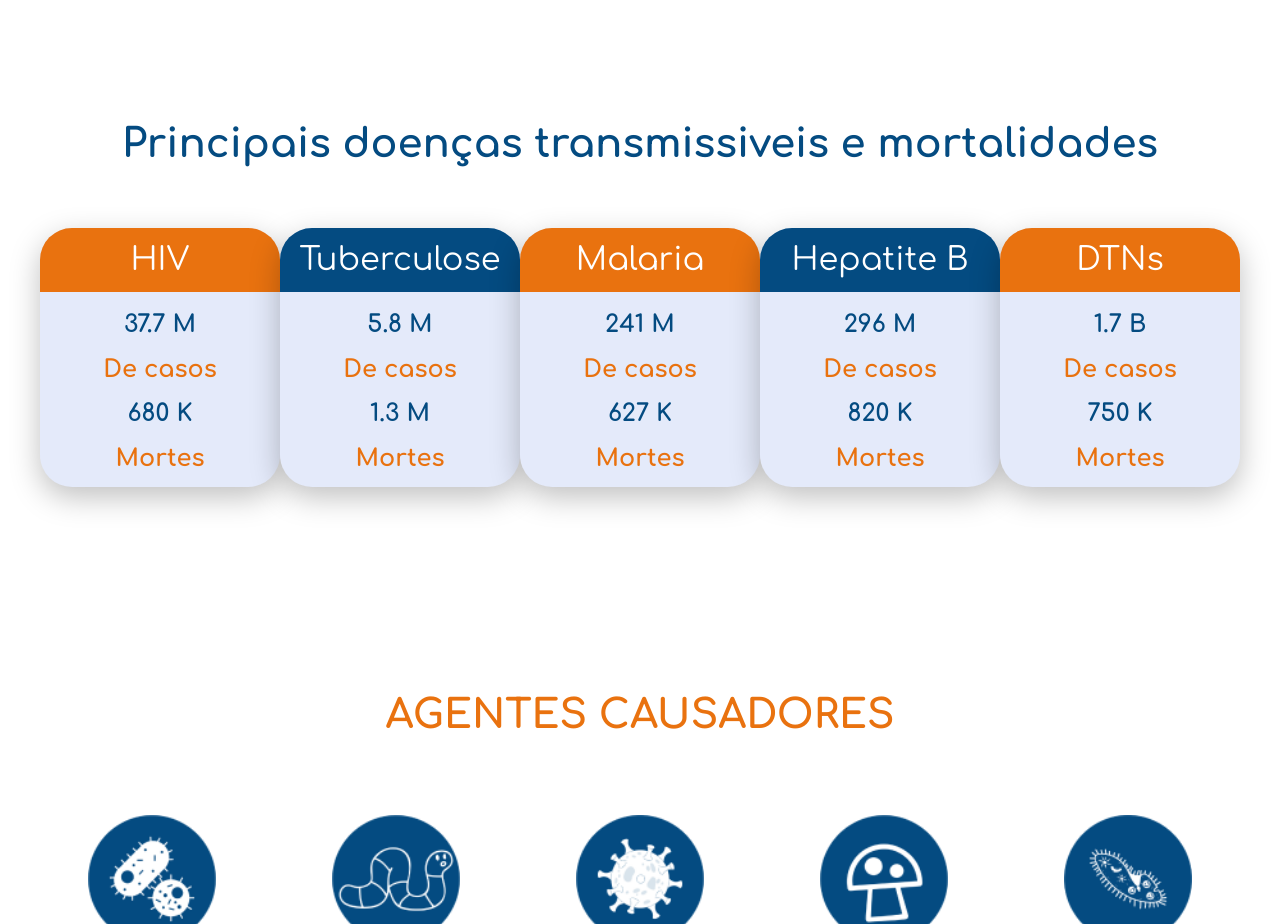
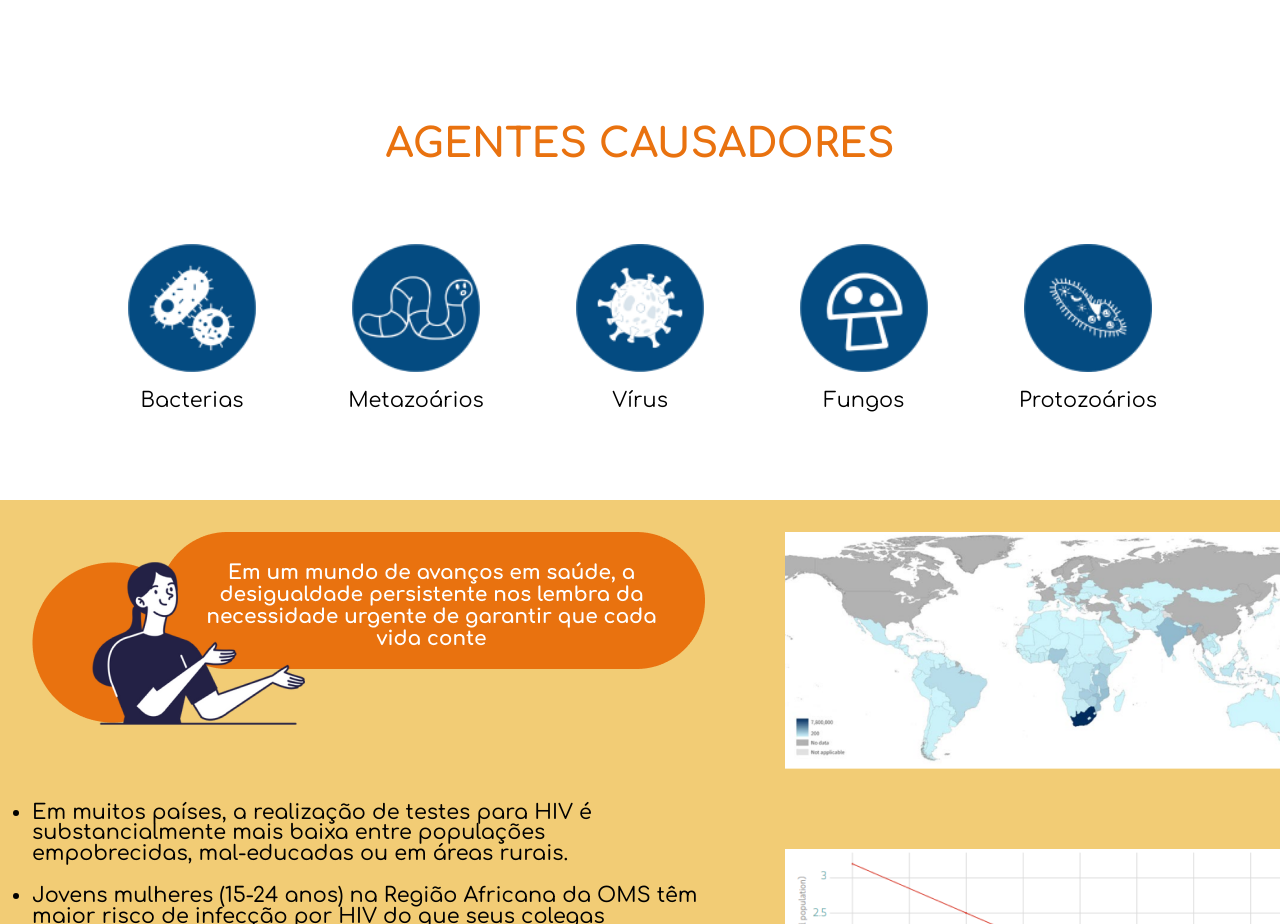
Before and after one commit to Babi-Tech-Cara-4-All/Babi-Tech-Care-4-All-App, a React (Vite) app: page /Prevencao-Doenca-Transmissiveis in a window 1280 px wide. Shown: the part 1320-2244 px from the top of the page. Built offline with nearby package versions, Linux system fonts and the light colour scheme.

Commit message:
style: Header invisible when scroll

```diff
--- a/src/Components/Botao/Botao.module.scss
+++ b/src/Components/Botao/Botao.module.scss
@@ -9,6 +9,7 @@
   font-weight: 700;
   padding: 0.9rem 1.7rem;
   text-wrap: nowrap;
+  cursor: pointer;
 }
 
 .azul {
@@ -22,5 +23,5 @@
   font-weight: 700;
   padding: 0.9rem 1.7rem;
   text-wrap: nowrap;
-
+  cursor: pointer;
 }
--- a/src/Components/Header/Header.jsx
+++ b/src/Components/Header/Header.jsx
@@ -2,11 +2,13 @@ import styles from "./Header.module.scss";
 import babiMed from "../../assets/BabiMed.png";
 import { useNavigate } from "react-router-dom";
 import Botao from "../Botao/Botao";
-import { useState } from "react";
+import { useEffect, useState } from "react";
 
 const Header = () => {
   const navigate = useNavigate();
   const [dropdownOpen, setDropdownOpen] = useState(false);
+  const [prevScrollPos, setPrevScrollPos] = useState(window.pageYOffset);
+  const [visible, setVisible] = useState(true);
 
   const handleDropdownToggle = () => {
     setDropdownOpen(!dropdownOpen);
@@ -17,8 +19,28 @@ const Header = () => {
     navigate(`${route}`);
   }
 
+  const handleScroll = () => {
+    const currentScrollPos = window.pageYOffset;
+    const isScrollingUp = prevScrollPos > currentScrollPos;
+
+    setPrevScrollPos(currentScrollPos);
+
+    if (isScrollingUp || currentScrollPos === 0) {
+      setVisible(true);
+    } else {
+      setVisible(false);
+    }
+  };
+
+  useEffect(() => {
+    window.addEventListener("scroll", handleScroll);
+    return () => {
+      window.removeEventListener("scroll", handleScroll);
+    };
+  }, [prevScrollPos]);
+
   return (
-    <header className={styles.headerContainer}>
+    <header className={`${styles.headerContainer} ${visible ? styles.visible : styles.hidden}`}>
       <div className={styles.logoContainer} onClick={() => navigateTo("/")}>
         <img className={styles.logo} src={babiMed} alt="Logo" />
         <h1 className={styles.title}>BABIMED</h1>
@@ -45,7 +67,7 @@ const Header = () => {
                   <li
                     onClick={() => {
                       navigateTo("/Tratamento-Doencas-Nao-Transmissiveis");
-                      handleDropdownToggle()
+                      handleDropdownToggle();
                     }}
                   >
                     Combate a doenças transmissíveis
@@ -53,7 +75,7 @@ const Header = () => {
                   <li
                     onClick={() => {
                       navigateTo("/Prevencao-Doenca-Transmissiveis");
-                      handleDropdownToggle()
+                      handleDropdownToggle();
                     }}
                   >
                     Prevenção e tratamento de doenças não transmissíveis
--- a/src/Components/Header/Header.module.scss
+++ b/src/Components/Header/Header.module.scss
@@ -83,3 +83,11 @@
 
   }
 }
+
+.visible {
+  top: 0;
+}
+
+.hidden {
+  top: -15rem;
+}
--- a/src/Pages/DoençasTransmissiveis/DoencaTransmissiveis.jsx
+++ b/src/Pages/DoençasTransmissiveis/DoencaTransmissiveis.jsx
@@ -16,6 +16,7 @@ import grafico from "../../assets/imgDoencasTransmissiveis/grafico.png";
 import muqueDaMedica from "../../assets/imgDoencasTransmissiveis/muqueDaMedica.png";
 import helpHumanidade from "../../assets/imgDoencasTransmissiveis/helpHumanidade.png";
 import medicoTecnologico from "../../assets/imgDoencasTransmissiveis/medicoTecnologico.png";
+
 
 const DoencaTransmissiveis = () => {
   return (
@@ -44,41 +45,6 @@ const DoencaTransmissiveis = () => {
                   transmissíveis.
                 </h3>
               </div>
-            </div>
-          </section>
-          <section className={styles.gridDoencas}>
-            <h2>Principais doenças transmissiveis e mortalidades</h2>
-            <div className={styles.gridDoencasContainer}>
-              <DoencaTransmissivel
-                cor="azul"
-                nome="HIV"
-                casos="37.7 M"
-                mortes="680 K"
-              />
-              <DoencaTransmissivel
-                cor="laranja"
-                nome="Tuberculose"
-                casos="5.8 M"
-                mortes="1.3 M"
-              />
-              <DoencaTransmissivel
-                cor="azul"
-                nome="Malaria"
-                casos="241 M"
-                mortes="627 K"
-              />
-              <DoencaTransmissivel
-                cor="laranja"
-                nome="Hepatite B"
-                casos="296 M"
-                mortes="820 K"
-              />
-              <DoencaTransmissivel
-                cor="azul"
-                nome="DTNs"
-                casos="1.7 B"
-                mortes="750 K"
-              />
             </div>
           </section>
           <section className={styles.gridCausadores}>
```
Also changed, not shown: src/Pages/HomePage/HomePage.jsx (+3 -8 lines).
